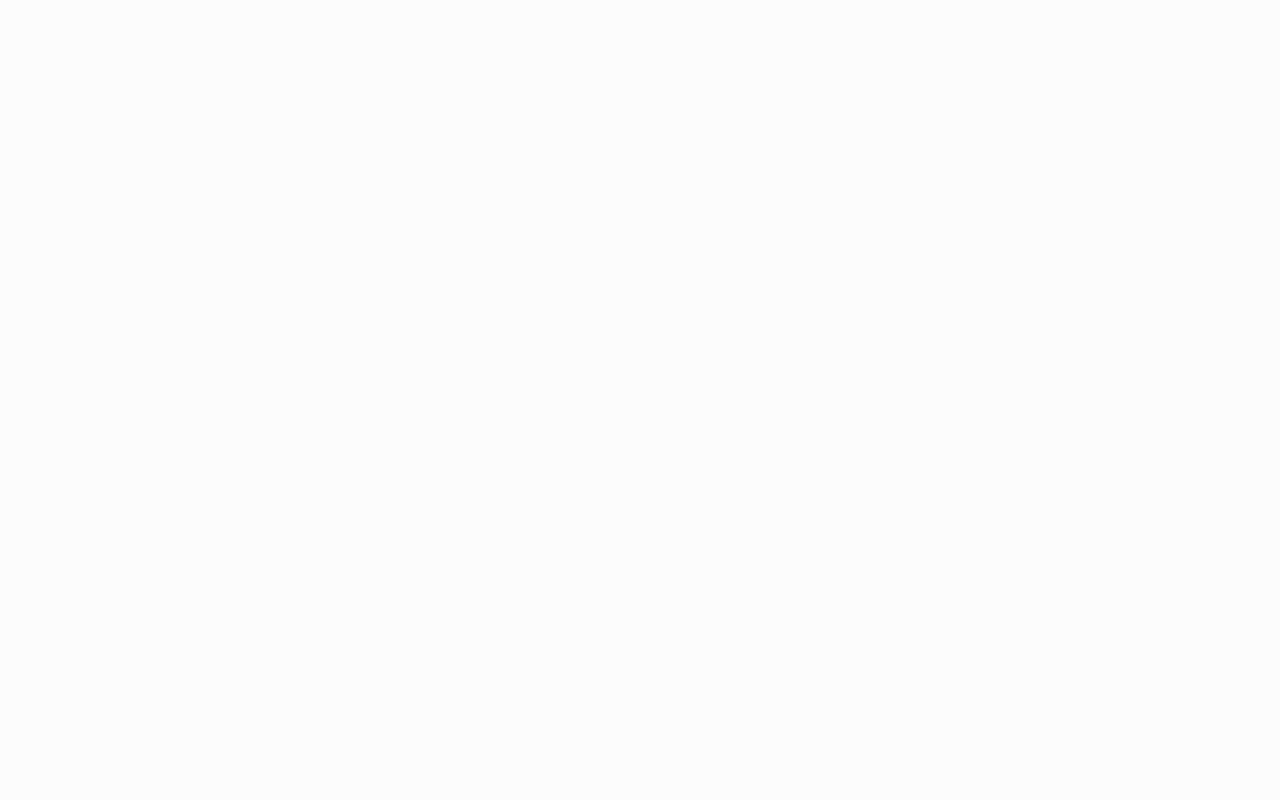
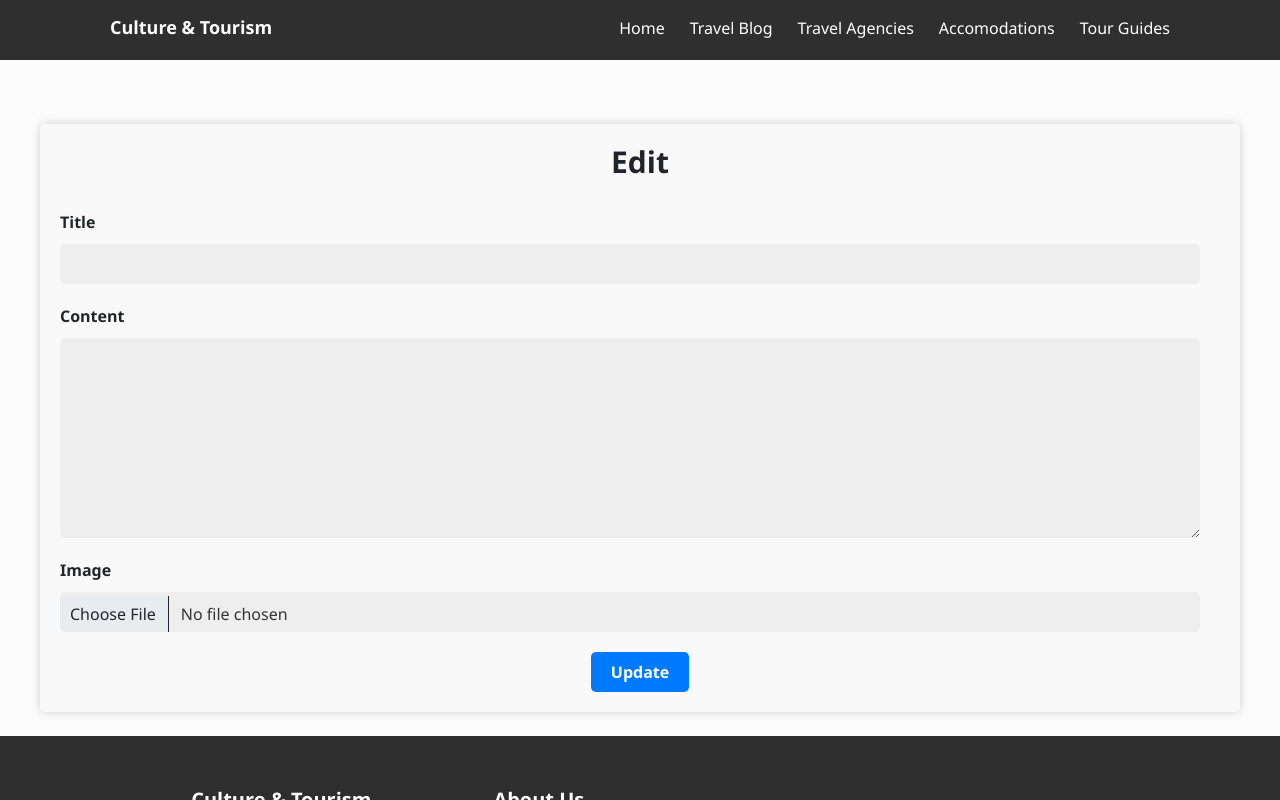
Before and after one commit to ashanknimsara/Culture-and-Tourism-Web, a React (Create React App) app in the folder frontend/: page /admin/manageblog/edit/1 in a window 1280 px wide. Before the commit this address had no page. Built offline with nearby package versions, Linux system fonts and the light colour scheme; no server answers.

Commit message:
edit blog

```diff
--- a/frontend/src/App.js
+++ b/frontend/src/App.js
@@ -12,12 +12,13 @@
 import TravelBlog from "./components/blog/TravelBlog";
 import AddBlogPost from "./components/blog/AddBlogPost"
 import ManageBlog from "./components/blog/ManageBlog";
+import EditBlogPost from "./components/blog/EditBlogPost";
 
 
 import Login from "./components/Login";
 import NewAdmin from "./components/SignUp";
 
-import AdminHome from "./components/AdminHome";
+import AdminHome from "./components/common/AdminHome";
 import ManageAgency from "./components/agencies/ManageAgency";
 import UpdateAgency from "./components/agencies/UpdateAgency";
 
@@ -46,6 +47,8 @@
           <Route path="/blog/:id" element={<ViewBlogPost/>}/>
           <Route path="/admin/manageblog/" element={<ManageBlog />} />
           <Route path="/admin/manageblog/new" element={<AddBlogPost />} />
+          <Route path="/admin/manageblog/edit/:id" element={<EditBlogPost/>}
+    />
 
 
           <Route path="/UpdateAgency/:id" element={<UpdateAgency/>}/>
--- a/frontend/src/assets/styles/footer.css
+++ b/frontend/src/assets/styles/footer.css
@@ -10,15 +10,21 @@
     min-height: 100vh;
     overflow-x: hidden;
   }
+  .pages h5 {
+    font-weight: bold;
+  }
+  .newsletter h5 {
+    font-weight: bold;
+  }
 
   a {
     color: rgb(231, 231, 231);
     text-decoration: none;
   }
-
   li {
     list-style: none;
   }
+
 
   input {
     position: relative;
--- a/frontend/src/assets/styles/navbar.css
+++ b/frontend/src/assets/styles/navbar.css
@@ -6,6 +6,7 @@
   font-family: 'Poppins', sans-serif;
   background-color: #fcfcfc;
 }
+
 
 .container {
   max-width: 1100px;
@@ -26,6 +27,13 @@
 .logo {
   color: #fefefe;
   white-space: nowrap;
+  font-weight: bold;
+
+}
+.logo h5 {
+
+  font-weight: bold;
+  font-size: 18px;
 }
 
 .menu-icon {
@@ -36,13 +44,14 @@
 }
 
 .nav-elements ul {
+  margin-top: 8px;
   display: flex;
   justify-content: space-between;
   list-style-type: none;
 }
 
 .nav-elements ul li:not(:last-child) {
-  margin-right: 60px;
+  margin-right: 25px;
 }
 
 .nav-elements ul a {
@@ -70,11 +79,38 @@
 }
 
 @media (max-width: 768px) {
-  .nav-elements ul li:not(:last-child) {
-    margin-right: 30px;
+  .menu-icon {
+    display: block;
+    cursor: pointer;
   }
   .logo{
     font-size: 14px;
+  }
+
+  .nav-elements {
+    position: absolute;
+    right: 0;
+    top: 60px;
+    background-color: #4b4b4b;
+    width: 0px;
+    height: calc(100vh - 60px);
+    transition: all 0.3s ease-in;
+    overflow: hidden;
+  }
+
+  .nav-elements.active {
+    width: 270px;
+  }
+
+  .nav-elements ul {
+    display: flex;
+    flex-direction: column;
+  }
+
+  .nav-elements ul li {
+    margin-right: unset;
+    margin-top: 22px;
+    margin-left:20px;
   }
 }
 
--- /dev/null
+++ b/frontend/src/components/blog/EditBlogPost.js
@@ -0,0 +1,106 @@
+import React, { useState, useEffect } from "react";
+import axios from "axios";
+import swal from "sweetalert2";
+import { useParams } from "react-router-dom";
+import Navbar from "../common/Navbar";
+import Footer from "../common/Footer";
+
+export default function UpdateBlog(props) {
+
+    const [title, setTitle] = useState("");
+    const [content, setContent] = useState("");
+    const [image, setImage] = useState("");
+
+    const { id } = useParams();
+
+    useEffect(() => {
+        function getArticle() {
+          axios.get(`http://localhost:5000/articles/${id}`)
+            .then((res) => {
+              console.log(res.data); // Log the response for inspection
+
+              if (res.data.status) {
+                setTitle(res.data.data.title);
+                setContent(res.data.data.content.join("\n")); // Join the array elements into a single string
+                setImage(res.data.data.image);
+              }
+            })
+            .catch((err) => {
+              alert(err);
+            });
+        }
+
+        getArticle();
+      }, []);
+
+
+    function updateBlog(e) {
+
+        e.preventDefault();
+
+        let formData = new FormData();
+        formData.append("title", title);
+        formData.append("content", content);
+        formData.append("image", image);
+
+        axios.put(`http://localhost:5000/articles/update/${id}`, formData).then(() => {
+
+            swal.fire({
+                title: "Success!",
+                text: "Updated Successfully",
+                icon: "success",
+                button: false,
+            });
+
+        }).catch((err) => {
+            swal.fire({
+                title: "Error!",
+                text: "Couldn't Update your Details",
+                icon: "error",
+            });
+        });
+
+        setTimeout(() => {
+            window.location.replace("http://localhost:3000/admin/manageblog");
+        }, 2500)
+    }
+
+
+    return (
+        <div className="bg">
+            <Navbar style={{ position: 'fixed', zIndex: '9999' }} />
+            <br />
+
+            <div className="blogpost-form" style={{ marginTop: '100px' }}>
+                <div class="center"><h2>Edit {title}</h2></div>
+                <form onSubmit={updateBlog}>
+                    <div className="form-group">
+                        <label for="name">Title</label>
+                        <input type="text" className="form-control" id="title" required value={title}
+                            onChange={(e) => { setTitle(e.target.value); }}
+                        />
+                    </div>
+                    <div className="form-group">
+                        <label for="location">Content</label>
+                        <textarea className="form-control" id="content" required value={content}
+                            onChange={(e) => { setContent(e.target.value); }}
+                        />
+
+                    </div>
+                    <div className="form-group">
+                        <label for="image">Image</label>
+                        <input type="file" className="form-control" id="image" accept="image/*"
+                            onChange={(e) => { setImage(e.target.files[0]); }}
+                        />
+                    </div>
+
+                    <div class="centerb"><button type="submit" className="btn btn-primary">Update</button></div>
+                </form>
+            </div>
+            <br />
+            <Footer />
+        </div>
+    )
+
+
+}
--- a/frontend/src/components/blog/ManageBlog.js
+++ b/frontend/src/components/blog/ManageBlog.js
@@ -18,7 +18,7 @@
       .catch((error) => console.log(error));
   }, []);
 
-  function deleteArticles(id){
+  function deleteArticles(id) {
     Swal.fire({
       title: 'Are You Sure?',
       text: 'Once deleted, You will not able to recover these details !',
@@ -28,26 +28,27 @@
       cancelButtonColor: '#d33',
       confirmButtonText: 'Delete'
 
-    }).then((res)=>{
-        if(res.isConfirmed)
-        {axios.delete(`http://localhost:5000/articles/delete/${id}`);
+    }).then((res) => {
+      if (res.isConfirmed) {
+        axios.delete(`http://localhost:5000/articles/delete/${id}`);
         Swal.fire({
           title: 'Success!',
           text: 'Deleted Successfully',
           icon: 'success',
           showConfirmButton: false,
 
-    });}
-}).catch((err)=>{
+        });
+      }
+    }).catch((err) => {
       Swal.fire({
         title: 'Error!',
         text: "Couldn't delete your Details",
         icon: 'error',
       });
     });
-setTimeout(()=>{
+    setTimeout(() => {
       window.location.replace("http://localhost:3000/admin/manageblog/");
-},3000)
+    }, 3000)
   }
 
 
@@ -57,7 +58,7 @@
   return (
     <div>
 
-      <Navbar style={{position: 'fixed', zIndex: '9999'}}/>
+      <Navbar style={{ position: 'fixed', zIndex: '9999' }} />
       <div className="addbutton">
         <Link to={`/admin/manageblog/new`}><button type="button" className="btn-success2">Add New Blog Post</button></Link>
       </div>
@@ -83,8 +84,10 @@
                   />
                 </td>
                 <td>
-                <button onClick={()=>deleteArticles(article._id)} type="button" className="btndanger">Delete</button>
+                  <button onClick={() => deleteArticles(article._id)} type="button" className="btndanger">Delete</button>
+                  <Link to={`/admin/manageblog/edit/${article._id}`}>
                     <button>Edit</button>
+                  </Link>
                 </td>
               </tr>
             ))}
--- a/frontend/src/components/blog/TravelBlog.css
+++ b/frontend/src/components/blog/TravelBlog.css
@@ -58,6 +58,7 @@
   font-size: 1.5rem;
   margin: 0;
   padding: 20px;
+  font-weight: bold;
 }
 
 
--- a/frontend/src/components/blog/ViewBlogPost.css
+++ b/frontend/src/components/blog/ViewBlogPost.css
@@ -8,7 +8,7 @@
   /* Blog post styles */
   .article {
     margin: 90px auto 80px;
-    max-width: 800px;
+    max-width: 1000px;
     padding: 0 64px;
   }
 
@@ -26,9 +26,14 @@
     margin-bottom: 16px;
     color: rgb(48, 48, 48);
   }
+  .article h5 {
+    font-size: 15px;
+    font-weight: bold;
+    color: rgb(48, 48, 48);
+  }
 
   .article p {
-    font-size: 17px;
+    font-size: 18px;
     line-height: 1.5;
     margin-bottom: 30px;
     text-align: justify;
--- a/frontend/src/components/AdminHome.js
+++ b/frontend/src/components/common/AdminHome.js
@@ -1,7 +1,7 @@
 import React from 'react';
 import { Card, CardContent, Typography, Button } from '@material-ui/core';
-import '../assets/styles/AdminHome.css';
-import Navbar from "./common/AdminNavbar";
+import '../../assets/styles/AdminHome.css';
+import Navbar from "./AdminNavbar";
 import { NavLink } from 'react-router-dom'
 
 function AdminHome() {
--- a/frontend/src/components/common/Footer.js
+++ b/frontend/src/components/common/Footer.js
@@ -9,22 +9,22 @@
       <div className="top">
         <div className="pages">
           <ul>
-            <h3>Culture & Tourism</h3>
-            <li><a href="#">Home</a></li>
-            <li><a href="#">Travel Blog</a></li>
-            <li><a href="#">Accomodations</a></li>
-            <li><a href="#">Tour Guide</a></li>
+            <h5>Culture & Tourism</h5>
+            <li><a href="/">Home</a></li>
+            <li><a href="/blog">Travel Blog</a></li>
+            <li><a href="/accomodations">Accomodations</a></li>
+            <li><a href="tour-guides">Tour Guide</a></li>
           </ul>
 
           <ul>
-            <h3>About Us</h3>
-            <li><a href="#">Contact Us</a></li>
-            <li><a href="#">Our Responsibilities</a></li>
-            <li><a href="#">Our Values</a></li>
+            <h5>About Us</h5>
+            <li><a href="/contac">Contact Us</a></li>
+            <li><a href="/responsibilities">Our Responsibilities</a></li>
+            <li><a href="/values">Our Values</a></li>
           </ul>
         </div>
         <div className="newsletter">
-          <h3>Stay in Touch</h3>
+          <h5>Stay in Touch</h5>
           <form>
             <input
               type="email"
@@ -46,7 +46,7 @@
       </div>
       <div className="info">
         <div className="legal">
-          <a href="#">Terms & Conditions</a><a href="#">Privacy Policy</a>
+          <a href="TermsAndConditions">Terms & Conditions</a><a href="/PrivacyPolicy">Privacy Policy</a>
         </div>
         <div className="copyright">
   {new Date().getFullYear()} Copyright &copy; AF Api
--- a/frontend/src/components/common/Navbar.js
+++ b/frontend/src/components/common/Navbar.js
@@ -15,7 +15,7 @@
     <nav className="navbar">
       <div className="container">
         <div className="logo">
-          <h3>Culture & Tourism</h3>
+          <h5>Culture & Tourism</h5>
         </div>
         <div className="menu-icon" onClick={handleShowNavbar}>
        <Hamburger />
```
Also changed, not shown: frontend/src/components/blog/EditBlogPost.css (added), 1 other file (tests, documents, lock files or other folders). Lines whose indentation alone changed are shown as unchanged.
